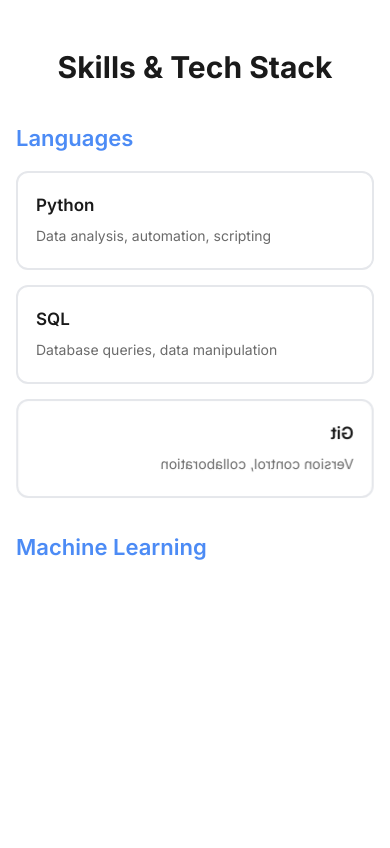
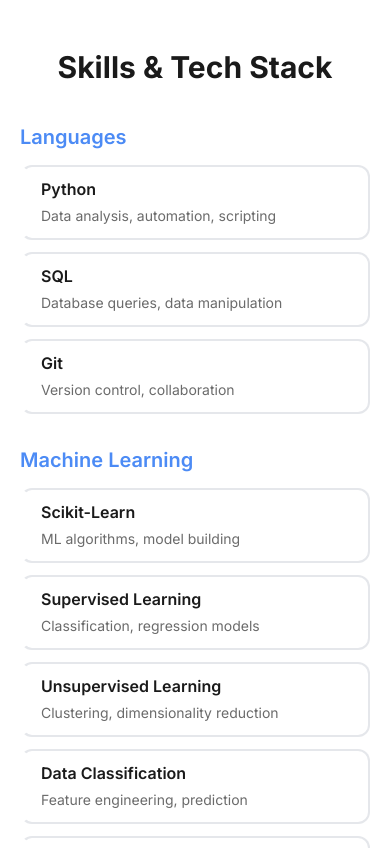
Before and after one commit to vaishviipatel/parthpatel, a React (Vite) app in the folder parth/: page / in a window 390 px wide. Shown: the part 2280-3128 px from the top of the page. Built offline with nearby package versions, Linux system fonts and the light colour scheme.

Commit message:
updated skills animation and responsive layout

```diff
--- a/parth/src/components/skills.jsx
+++ b/parth/src/components/skills.jsx
@@ -1,9 +1,7 @@
 import { useEffect, useRef } from "react";
 import "../styles/skills.css";
 
-const SPIN_DURATION = 2200;
-const GAP_BETWEEN_CARDS = 150;
-const GAP_BETWEEN_SECTIONS = 400;
+const GAP_BETWEEN_CARDS = 200;
 
 const Skills = () => {
   const titleRef = useRef(null);
@@ -23,39 +21,37 @@
     );
     if (titleRef.current) titleObserver.observe(titleRef.current);
 
+    const delay = (ms) => new Promise((res) => setTimeout(res, ms));
 
-    const animateCard = (card, startAt) => {
+    const animateCard = (card) => {
       return new Promise((resolve) => {
-        setTimeout(() => {
-          card.classList.add("spin-in");
-          setTimeout(() => {
-            card.classList.remove("spin-in");
-            card.classList.add("spin-done");
-            resolve();
-          }, SPIN_DURATION);
-        }, startAt);
+        card.classList.add("blur-slide-in");
+        const onEnd = () => {
+          card.classList.remove("blur-slide-in");
+          card.classList.add("card-done");
+          resolve();
+        };
+        card.addEventListener("animationend", onEnd, { once: true });
       });
     };
-
 
     const animateSection = async (sectionEl) => {
       const cards = Array.from(sectionEl.querySelectorAll(".skill-card"));
       for (const card of cards) {
-        await animateCard(card, 0);
+        animateCard(card);
         await delay(GAP_BETWEEN_CARDS);
       }
     };
 
-    const delay = (ms) => new Promise((res) => setTimeout(res, ms));
-
-
     const runAllSequentially = async (sections) => {
       for (const section of sections) {
-        await animateSection(section);
-        await delay(GAP_BETWEEN_SECTIONS);
+        const cards = Array.from(section.querySelectorAll(".skill-card"));
+        for (const card of cards) {
+          animateCard(card);
+          await delay(GAP_BETWEEN_CARDS);
+        }
       }
     };
-
 
     const containerObserver = new IntersectionObserver(
       ([entry]) => {
--- a/parth/src/styles/skills.css
+++ b/parth/src/styles/skills.css
@@ -8,7 +8,6 @@
   margin: 0 auto;
 }
 
-
 .skills-title {
   font-size: 48px;
   font-weight: 700;
@@ -17,7 +16,7 @@
   margin-bottom: 80px;
   opacity: 0;
   transform: translateY(30px);
-  transition: opacity 0.6s ease, transform 0.6s ease;
+  transition: opacity 1s ease, transform 1s ease;
 }
 
 .skills-title.animate-in {
@@ -46,36 +45,43 @@
 .skill-card {
   background-color: #ffffff;
   border: 2px solid #e5e7eb;
+  border-left: 3px solid transparent;
   border-radius: 12px;
-  padding: 30px 25px;
+  padding: 18px 25px;
   cursor: pointer;
   opacity: 0;
 }
 
-
-@keyframes fullSpin {
+/* ── Merged animation: blur lift + slide from left + blue left border ── */
+@keyframes blurSlideIn {
   0% {
     opacity: 0;
-    transform: rotateY(0deg) scale(0.75);
+    filter: blur(10px);
+    transform: translateX(-20px) scale(0.97);
+    border-left-color: #4c8bf5;
   }
-  10% {
+  55% {
     opacity: 1;
+    filter: blur(0px);
+    transform: translateX(0px) scale(1);
+    border-left-color: #4c8bf5;
   }
   100% {
     opacity: 1;
-    transform: rotateY(1620deg) scale(1);
+    filter: blur(0px);
+    transform: translateX(0px) scale(1);
+    border-left-color: transparent;
   }
 }
 
-
-.skill-card.spin-in {
-  animation: fullSpin 2.2s ease-in-out forwards;
+.skill-card.blur-slide-in {
+  animation: blurSlideIn 0.75s cubic-bezier(0.23, 1, 0.32, 1) forwards;
 }
 
-
-.skill-card.spin-done {
+/* ── Settled state after animation ── */
+.skill-card.card-done {
   opacity: 1;
-  transform: none;
+  border-left-color: transparent;
   transition:
     transform 0.3s ease,
     border-color 0.3s ease,
@@ -83,9 +89,10 @@
     background-color 0.3s ease;
 }
 
-.skill-card.spin-done:hover {
+.skill-card.card-done:hover {
   transform: translateY(-3px);
-  border-color: #4c8bf5;
+  border-color: #e5e7eb;
+  border-left-color: #4c8bf5;
   box-shadow: 0 10px 40px rgba(76, 139, 245, 0.4);
   background-color: #f8fbff;
 }
@@ -105,131 +112,213 @@
 }
 
 /* ══════════════════════════════════
-   RESPONSIVE
+   RESPONSIVE — ALL SCREEN SIZES
    ══════════════════════════════════ */
 
+/* Large desktops (≤1400px) */
 @media (max-width: 1400px) {
   .skills {
     padding: 100px 80px;
   }
 }
 
+/* Laptops (≤1200px) */
 @media (max-width: 1200px) {
   .skills {
     padding: 80px 60px;
   }
-  .skills-grid {
-    gap: 20px;
+
+  .skills-title {
+    font-size: 44px;
   }
 }
 
+/* Tablets landscape (≤1024px) */
 @media (max-width: 1024px) {
   .skills {
-    padding: 80px 40px;
+    padding: 70px 50px;
   }
+
   .skills-title {
-    font-size: 42px;
+    font-size: 40px;
     margin-bottom: 60px;
   }
+
   .category-title {
-    font-size: 26px;
+    font-size: 24px;
+    margin-bottom: 24px;
   }
+
+  .skills-category {
+    margin-bottom: 50px;
+  }
+
+  .skill-card {
+    padding: 16px 22px;
+  }
+
   .skill-card h4 {
     font-size: 18px;
   }
-}
 
-@media (max-width: 968px) {
-  .skills-grid {
-    grid-template-columns: repeat(2, 1fr);
-  }
-}
-
-@media (max-width: 768px) {
-  .skills {
-    padding: 70px 30px;
-  }
-  .skills-title {
-    font-size: 38px;
-    margin-bottom: 55px;
-  }
-  .skills-category {
-    margin-bottom: 45px;
-  }
-}
-
-@media (max-width: 640px) {
-  .skills {
-    padding: 60px 30px;
-  }
-  .skills-title {
-    font-size: 36px;
-    margin-bottom: 50px;
-  }
-  .category-title {
-    font-size: 24px;
-  }
-  .skills-grid {
-    grid-template-columns: 1fr;
-    gap: 15px;
-  }
-  .skill-card {
-    padding: 25px 20px;
-  }
-}
-
-@media (max-width: 480px) {
-  .skills {
-    padding: 50px 16px;
-  }
-  .skills-title {
-    font-size: 30px;
-    margin-bottom: 40px;
-  }
-  .category-title {
-    font-size: 22px;
-    margin-bottom: 20px;
-  }
-  .skills-category {
-    margin-bottom: 36px;
-  }
-  .skill-card {
-    padding: 22px 18px;
-  }
-  .skill-card h4 {
-    font-size: 17px;
-  }
   .skill-card p {
     font-size: 14px;
   }
 }
 
+/* Tablets portrait (≤768px) — switch to 2 column grid */
+@media (max-width: 768px) {
+  .skills {
+    padding: 60px 30px;
+  }
+
+  .skills-title {
+    font-size: 36px;
+    margin-bottom: 50px;
+  }
+
+  .skills-category {
+    margin-bottom: 40px;
+  }
+
+  .category-title {
+    font-size: 22px;
+    margin-bottom: 20px;
+  }
+
+  .skills-grid {
+    grid-template-columns: repeat(2, 1fr);
+    gap: 18px;
+  }
+
+  .skill-card {
+    padding: 14px 20px;
+  }
+
+  .skill-card h4 {
+    font-size: 17px;
+  }
+
+  .skill-card p {
+    font-size: 14px;
+  }
+}
+
+/* Large phones (≤640px) */
+@media (max-width: 640px) {
+  .skills {
+    padding: 50px 24px;
+  }
+
+  .skills-title {
+    font-size: 32px;
+    margin-bottom: 40px;
+  }
+
+  .skills-grid {
+    grid-template-columns: repeat(2, 1fr);
+    gap: 14px;
+  }
+
+  .skill-card {
+    padding: 12px 16px;
+  }
+
+  .skill-card h4 {
+    font-size: 15px;
+    margin-bottom: 6px;
+  }
+
+  .skill-card p {
+    font-size: 13px;
+    line-height: 1.4;
+  }
+}
+
+/* Standard phones (≤480px) — single column */
+@media (max-width: 480px) {
+  .skills {
+    padding: 50px 20px;
+  }
+
+  .skills-title {
+    font-size: 30px;
+    margin-bottom: 40px;
+  }
+
+  .category-title {
+    font-size: 20px;
+    margin-bottom: 16px;
+  }
+
+  .skills-category {
+    margin-bottom: 34px;
+  }
+
+  .skills-grid {
+    grid-template-columns: 1fr;
+    gap: 12px;
+  }
+
+  .skill-card {
+    padding: 12px 18px;
+  }
+
+  .skill-card h4 {
+    font-size: 16px;
+  }
+
+  .skill-card p {
+    font-size: 14px;
+    line-height: 1.5;
+  }
+}
+
+/* Small phones (≤380px) */
 @media (max-width: 380px) {
   .skills {
-    padding: 40px 14px;
+    padding: 40px 15px;
   }
+
   .skills-title {
     font-size: 26px;
     margin-bottom: 32px;
   }
+
   .category-title {
-    font-size: 20px;
+    font-size: 18px;
+    margin-bottom: 14px;
   }
+
+  .skills-category {
+    margin-bottom: 28px;
+  }
+
   .skill-card {
-    padding: 18px 14px;
+    padding: 10px 14px;
+    border-radius: 10px;
   }
+
   .skill-card h4 {
-    font-size: 16px;
+    font-size: 15px;
+  }
+
+  .skill-card p {
+    font-size: 13px;
+    line-height: 1.5;
   }
 }
 
+/* Respect reduced motion */
 @media (prefers-reduced-motion: reduce) {
   .skill-card {
     opacity: 1;
     animation: none;
   }
+
   .skills-title {
     opacity: 1;
     transform: none;
+    transition: none;
   }
 }
```
